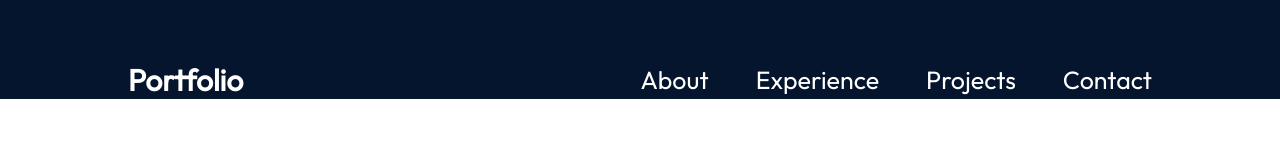
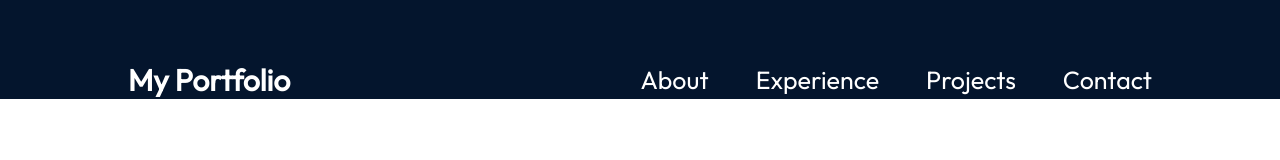
Before and after one commit to tazyqui/react-portfolio, a React (Vite) app: page / in a window 1280 px wide. Shown: the top 160 px of the page. Built offline with nearby package versions, Linux system fonts and the light colour scheme.

Commit message:
Updated Navbar
Added animation to title

```diff
--- a/src/components/Navbar/Navbar.jsx
+++ b/src/components/Navbar/Navbar.jsx
@@ -6,7 +6,7 @@ export const Navbar = () => {
   return (
     <nav className={styles.navbar}>
       <a className={styles.title} href="/">
-        Portfolio
+        My Portfolio
       </a>
       <div className={styles.menu}>
         <img
@@ -19,7 +19,10 @@ export const Navbar = () => {
           alt="menu-button"
           onClick={() => setMenuOpen(!menuOpen)}
         />
-        <ul className={`${styles.menuItems} ${menuOpen && styles.menuOpen}`} onClick={() => setMenuOpen(false)}>
+        <ul
+          className={`${styles.menuItems} ${menuOpen && styles.menuOpen}`}
+          onClick={() => setMenuOpen(false)}
+        >
           <li>
             <a href="#about">About</a>
           </li>
--- a/src/components/Navbar/Navbar.module.css
+++ b/src/components/Navbar/Navbar.module.css
@@ -15,7 +15,24 @@
     font-weight: 600;
     text-decoration: none;
     color: var(--color-text);
+    width: max-content;
+    position: relative
 
+}
+
+.title::after {
+    content: '';
+    position: absolute;
+    width: 100%;
+    height: 2px;
+    background: linear-gradient(90deg, rgba(255, 255, 255, 1) 0%, rgba(255, 255, 255, 0) 100%);
+    bottom: -5px;
+    left: 0;
+    transition: 100ms;
+}
+
+.title:hover::after {
+    width: 0;
 }
 
 .menu {
--- a/src/vars.css
+++ b/src/vars.css
@@ -7,5 +7,5 @@
     --color-bg:#04152d;
 
     /* Font Variables */
-    --font-robot: 'Roboto';
+    --font-roboto: 'Roboto';
 }
```
